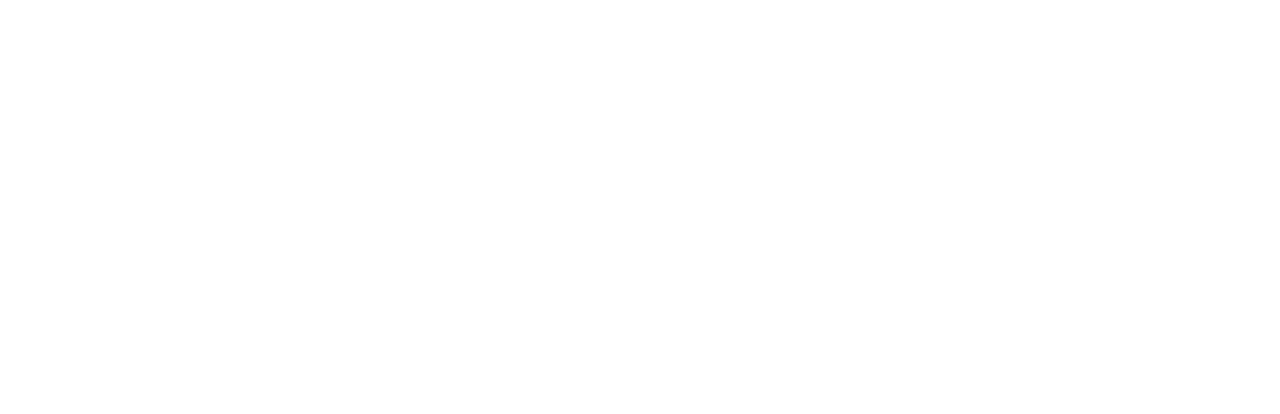
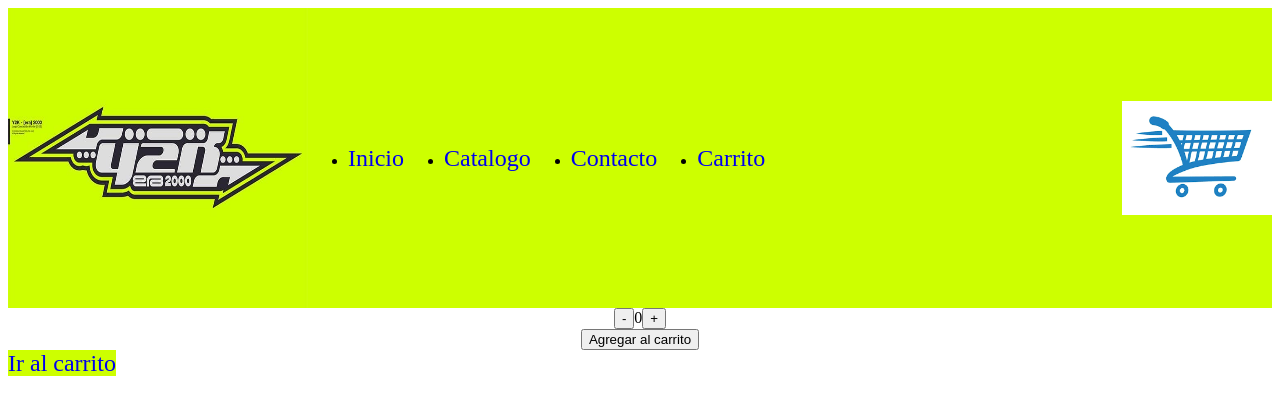
Before and after one commit to FabrizioMendez/React-Mendez, a React (Create React App) app: page /detail/mouse in a window 1280 px wide. Before the commit this address had no page. Shown: the top 414 px of the page. Built offline with nearby package versions, Linux system fonts and the light colour scheme.

Commit message:
Entrega 9

```diff
--- a/src/App/Router.js
+++ b/src/App/Router.js
@@ -1,5 +1,6 @@
 import { BrowserRouter, Routes, Route } from "react-router-dom";
-import CartWindget from "../components/CartWindget";
+import Cart from "../components/Cart";
+import ItemDetail from "../components/ItemDetail";
 import Catalogo from "../pages/Catalogo";
 import Contact from "../pages/Contact";
 import Home from "../pages/Home";
@@ -11,7 +12,8 @@
             <Route index element ={<Home/>}/>
             <Route path="/catalogo/" element={<Catalogo/>}/>
             <Route path="/contact/" element={<Contact/>}/>
-            <Route path="/cart" element={<CartWindget/>}/>
+            <Route path="/cart" element={<Cart/>}/>
+            <Route  path="/detail/:producto" element={<ItemDetail/>}/>
             </Route>
         </Routes>
     </BrowserRouter>
--- a/src/components/Item.js
+++ b/src/components/Item.js
@@ -1,14 +1,16 @@
 import React from 'react'
-import ItemCount from "./ItemCount"
+import { Link } from 'react-router-dom'
 const Item = (props) => {
   return (
+    <Link to = {`/detail/${props.oneItem.producto}`}>
     <div className='items'>
       <p className='dataItem'>{props.oneItem.producto}</p>
       <p className='dataItem'>{props.oneItem.precio}</p>
       <p className='dataItem'>{props.oneItem.marca}</p>
       <p className='dataItem'>{props.oneItem.imagen}</p>
-      <ItemCount stock ={5} initial ={0}/>
     </div>
+    </Link>
+
   )
 }
 
--- a/src/components/ItemCount.js
+++ b/src/components/ItemCount.js
@@ -1,13 +1,10 @@
 import { useState } from 'react';
-import ItemDetail from './ItemDetail';
+
 const ItemCount = (props) => {
   const [contador, setContador] =useState(props.initial);
   // ___________________________
   // ACA VA LO DEL PADRE AL HIJO
-  const value = {
-    cart : [cart, setCart]
-  }
-  const [cart, setCart]= useState(false);
+
   // ___________________________
 
     return (
@@ -19,9 +16,6 @@
         <button onClick={()=>props.onAdd()}>Agregar al carrito</button>
 
 
-        <ItemCount value = {value}>
-          {props.children}
-        </ItemCount>
     </div>
   )
 }
--- a/src/components/ItemDetail.js
+++ b/src/components/ItemDetail.js
@@ -1,17 +1,14 @@
-import React, { useContext } from 'react'
-import Cart from './Cart'
 import ItemCount from './ItemCount'
+import { Link, useParams } from 'react-router-dom';
 const ItemDetail = () => {
-    const value = useContext(ItemCount)
-    const [cart, setCart] = value.cart
-
-    const shopp = () => {
-      setCart(cart)
-    }
-
+    const{producto} = useParams();
+    const agregarAlCarrito = ()=>{
+        alert(`agregaste al carrito ${producto}`);
+}
   return (
     <div>
-    <ItemCount/>
+    <ItemCount  stock ={5} initial ={0} onAdd = {agregarAlCarrito}/>
+    <Link to ={`/cart`}>Ir al carrito</Link>
     </div>
   )
 }
```
